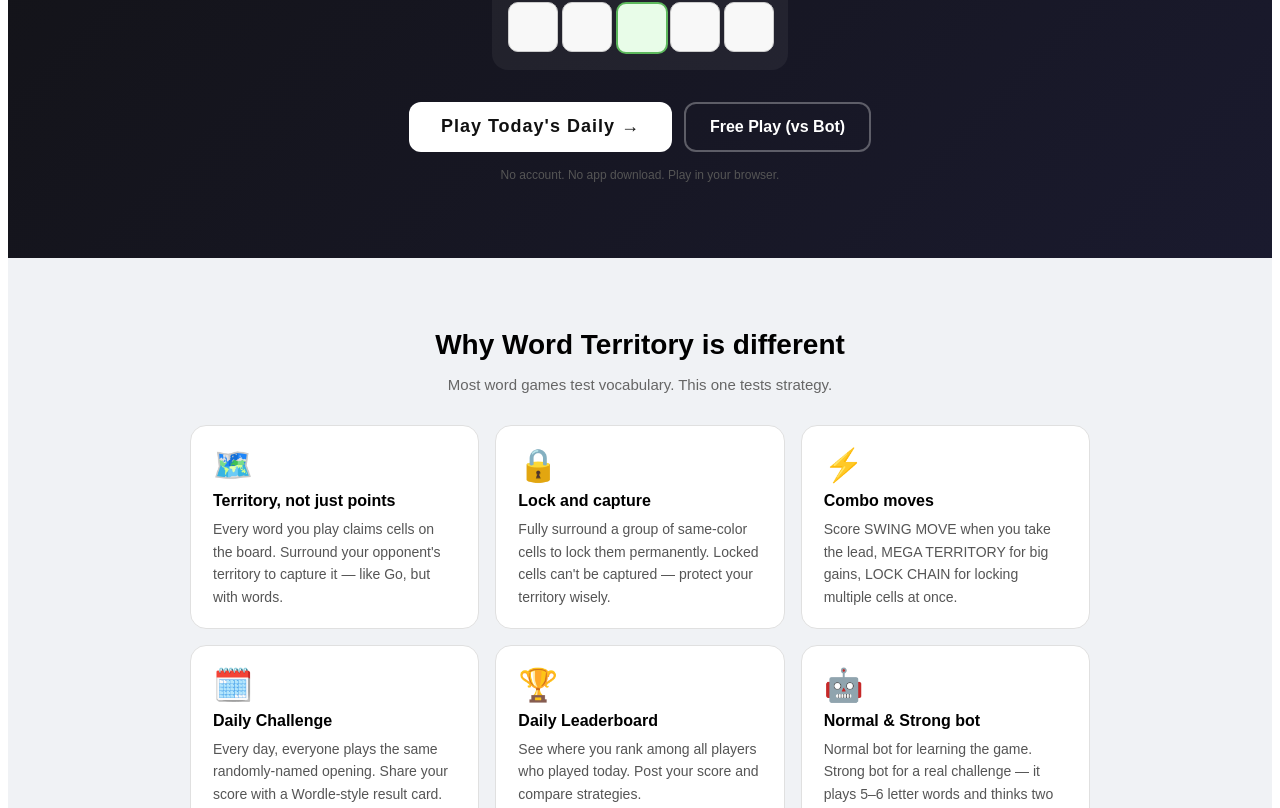
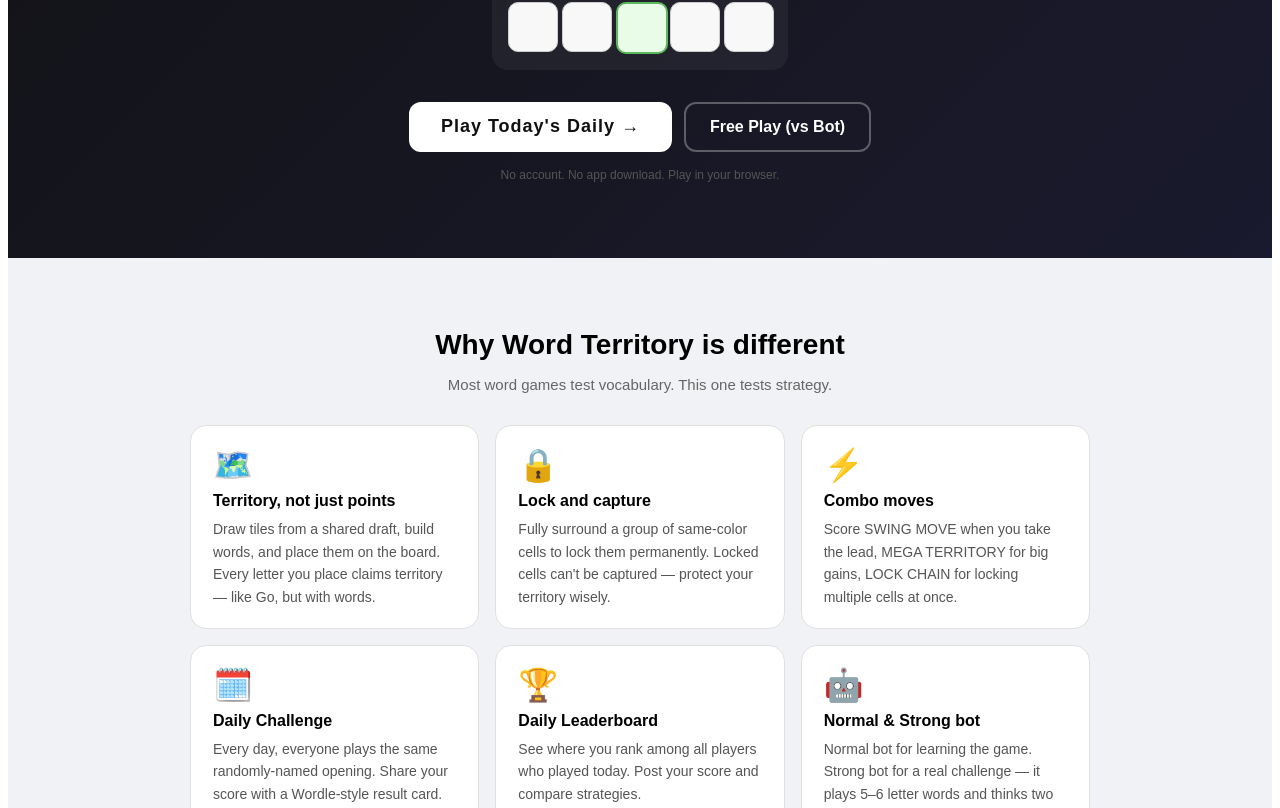
Before and after one commit to aburaage666-alt/word-territory, a Next.js app in the folder frontend/: page /about in a window 1280 px wide. Shown: the part 721-1529 px from the top of the page. Built offline with nearby package versions, Linux system fonts and the light colour scheme.

Commit message:
Update about.js

```diff
--- a/frontend/pages/about.js
+++ b/frontend/pages/about.js
@@ -136,7 +136,7 @@
               WORD<br />TERRITORY
             </h1>
             <p style={{ fontSize: "clamp(16px, 3vw, 20px)", color: "#aaa", lineHeight: 1.7, marginBottom: 32 }}>
-              Not just a word game. A spatial strategy game.<br />
+              Build words from a shared draft. Place letters. Capture territory.<br />
               Use words to <strong style={{ color: "#fff" }}>capture territory</strong>,{" "}
               <strong style={{ color: "#fff" }}>lock cells</strong>, and{" "}
               <strong style={{ color: "#fff" }}>outmaneuver</strong> your opponent.
@@ -197,7 +197,7 @@
             <FeatureCard
               icon="🗺️"
               title="Territory, not just points"
-              desc="Every word you play claims cells on the board. Surround your opponent's territory to capture it — like Go, but with words."
+              desc="Draw tiles from a shared draft, build words, and place them on the board. Every letter you place claims territory — like Go, but with words."
             />
             <FeatureCard
               icon="🔒"
```
